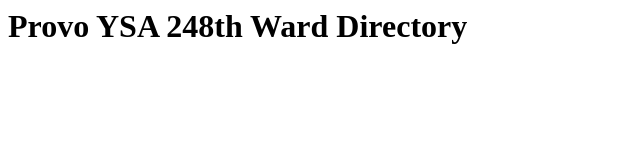
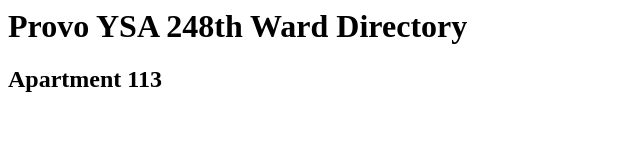
Before and after one commit to bradhilton/ProvoYSA248thWardDirectory, a plain HTML site: page index.html in a window 1280 px wide. Shown: the whole page, without its empty margins (0-640 px from the left). Drawn offline with Linux system fonts and the light colour scheme.

Commit message:
Update index.html

```diff
--- a/index.html
+++ b/index.html
@@ -4,5 +4,6 @@
   </head>
   <body>
     <h1>Provo YSA 248th Ward Directory</h1>
+    <h2>Apartment 113</h2>
   </body>
 </html>
```
